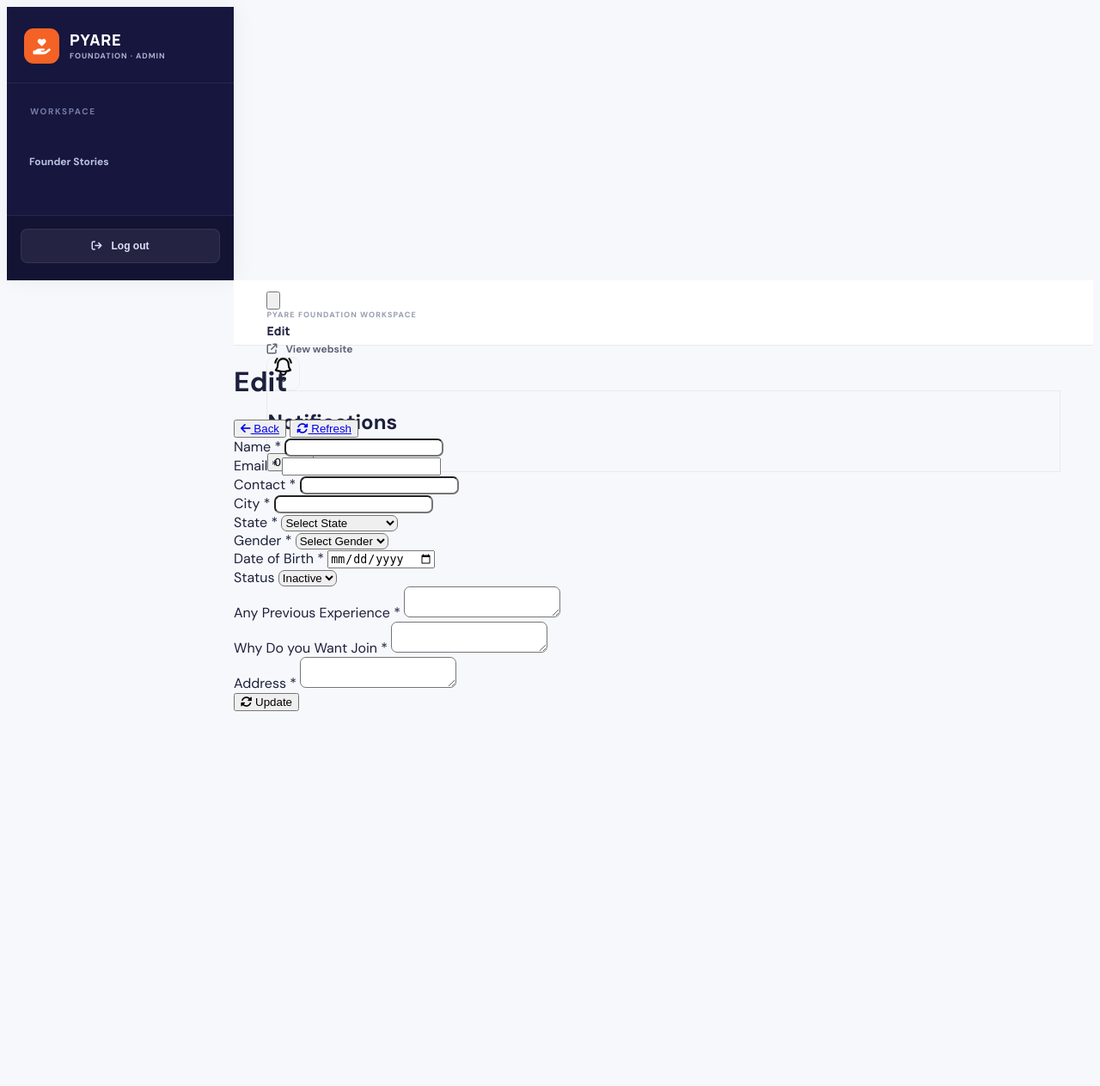
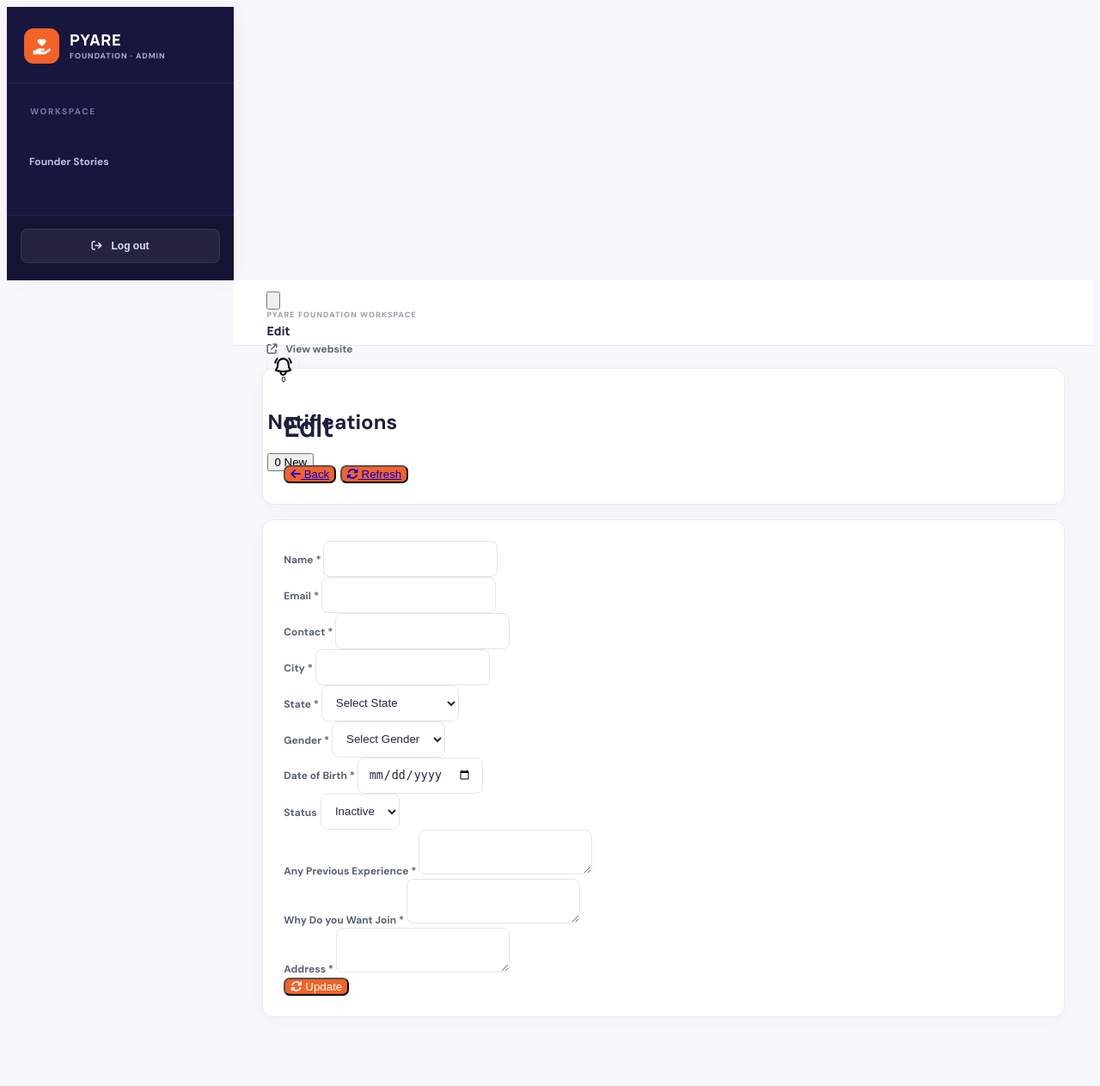
Before and after one commit to Parvesh93/pyarefdn, a Laravel app: template resources/views/admin/web/annual/edit.blade.php in a window 1280 px wide. Shown: the whole page at 86% size. Before the commit the page ends 827 px from the top, so only its background shows below. Run offline with Laravel 12, Linux system fonts and the light colour scheme; the template is opened without the code that fills it, so the values that code supplies are empty; parts of the project's set-up code (start-up, migrations or seed data) failed here and were passed over; some libraries are stand-ins or nearby versions.

Commit message:
style(admin): SaaS content and member management layout for annual/edit.blade.php

```diff
--- a/resources/views/admin/web/annual/edit.blade.php
+++ b/resources/views/admin/web/annual/edit.blade.php
@@ -4,6 +4,8 @@
 
 @extends('admin.layouts.master')
 @section('adminContent')
+<div class="pf-admin-page pf-admin-content-page" data-admin-module="annual">
+
     <!-- Header -->
     <div class="max-w-7xl mx-10 my-4  p-6 bg-white shadow-lg ">
         <div class="bg-white shadow-sm border-l-4 border-blue-500 mb-6">
@@ -205,4 +207,6 @@
             console.log('NGO Foundation form loaded');
         });
     </script>
+
+</div>
 @endsection
```
